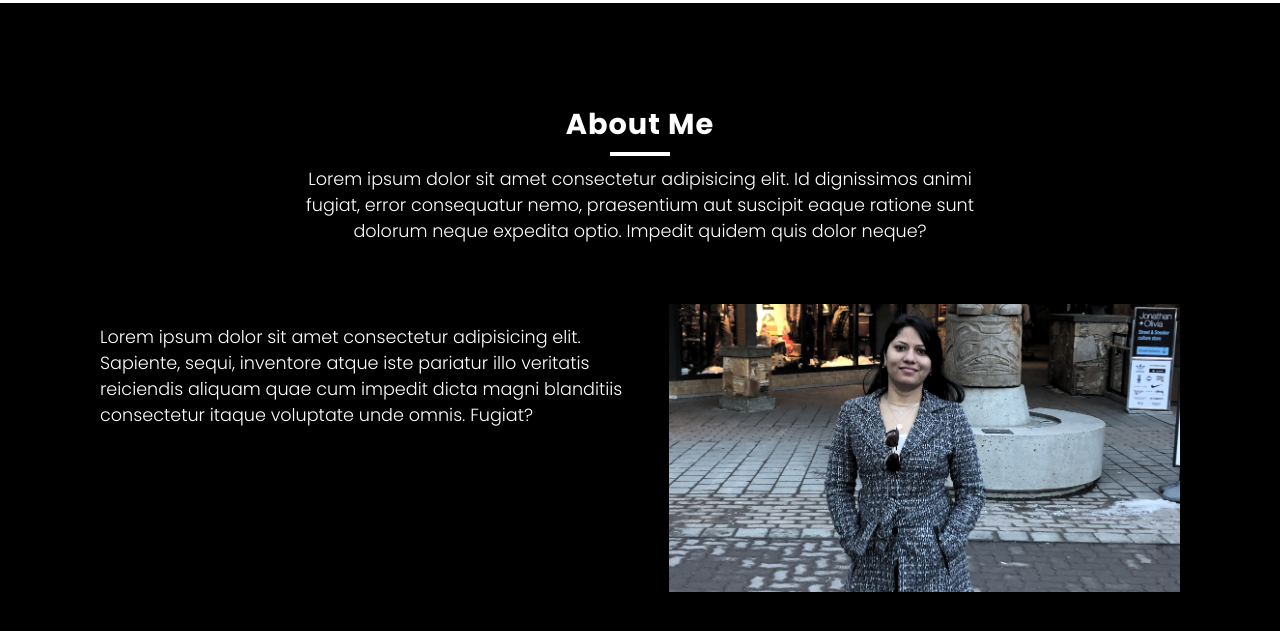
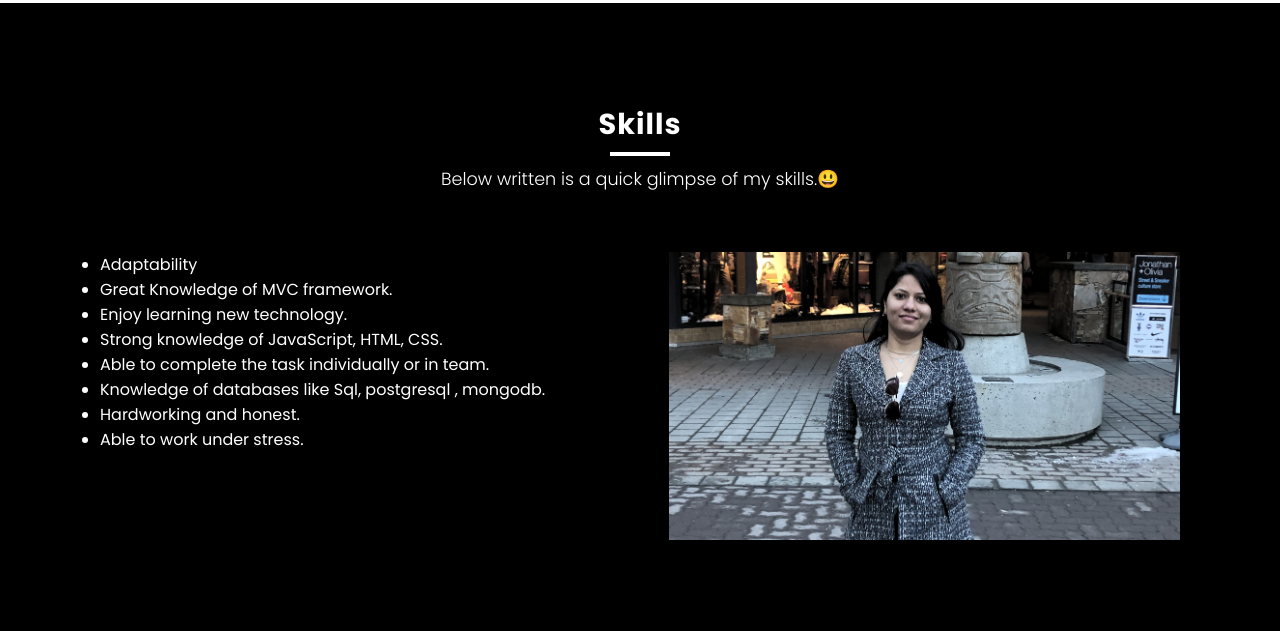
Before and after one commit to Chandanpreet91/Portfolio, a plain HTML site: page index.html in a window 1280 px wide. Shown: the part 797-1428 px from the top of the page. Drawn offline with Linux system fonts and the light colour scheme.

Commit message:
add skills

```diff
--- a/index.html
+++ b/index.html
@@ -41,13 +41,22 @@
     </section>
     <section class="about" id="about">
         <div class="title white">
-            <h2>About Me</h2>
-            <p>Lorem ipsum dolor sit amet consectetur adipisicing elit. Id dignissimos animi fugiat, error consequatur nemo, praesentium aut suscipit eaque ratione sunt dolorum neque expedita optio. Impedit quidem quis dolor neque?</p>
+            <h2>Skills</h2>
+            <p>Below written is a quick glimpse of my skills.😃 </p>
         </div>
         <div class="content">
             <div class="textBx">
-                <p>Lorem ipsum dolor sit amet consectetur adipisicing elit. Sapiente, sequi, inventore atque iste pariatur illo veritatis reiciendis aliquam quae cum impedit dicta magni blanditiis consectetur itaque voluptate unde omnis. Fugiat?</p>
-            </div>
+                    <ul>
+                        <li>Adaptability</li>
+                        <li>Great Knowledge of MVC framework.</li>
+                        <li>Enjoy learning new technology.</li>
+                        <li>Strong knowledge of JavaScript, HTML, CSS.</li>
+                        <li>Able to complete the task individually or in team.</li>
+                        <li>Knowledge of databases like Sql, postgresql , mongodb.</li>
+                        <li>Hardworking and honest.</li>
+                      <li>Able to work under stress.</li>
+                    </ul>
+        </div>
             <div class="imgBx">
                 <img src="img2.jpg">
             </div>
--- a/style.css
+++ b/style.css
@@ -55,7 +55,7 @@ section{
     position: absolute;
     top:0;
     left: 0;
-    width:calc(100% - 500px);
+    /* width:calc(100% - 500px); */
     height: 100%;
     display: flex;
     justify-content: center;
@@ -201,7 +201,7 @@ background: white;
     width: 49%;
 
 }
-.about .content .textBx p{
+.about .content .textBx ul li{
     color: white;
 }
 .about .content .imgBx {
```
